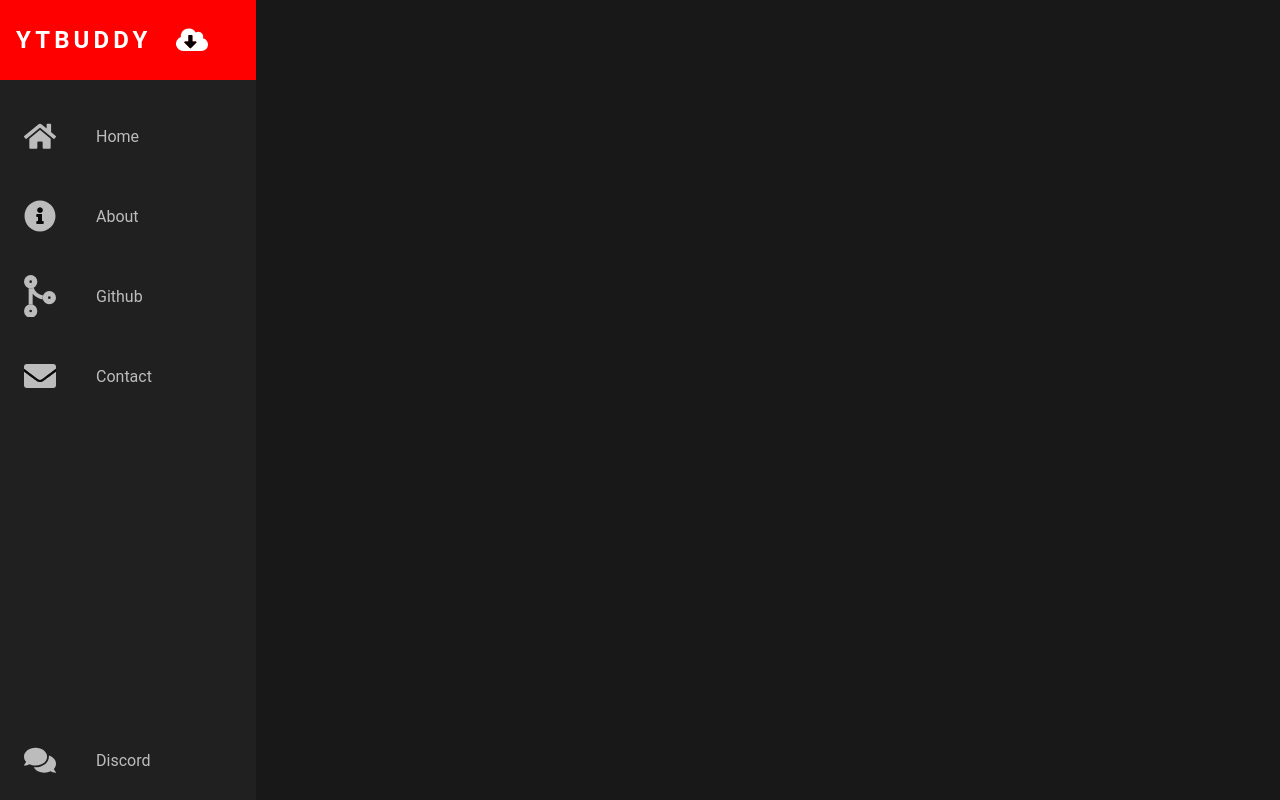
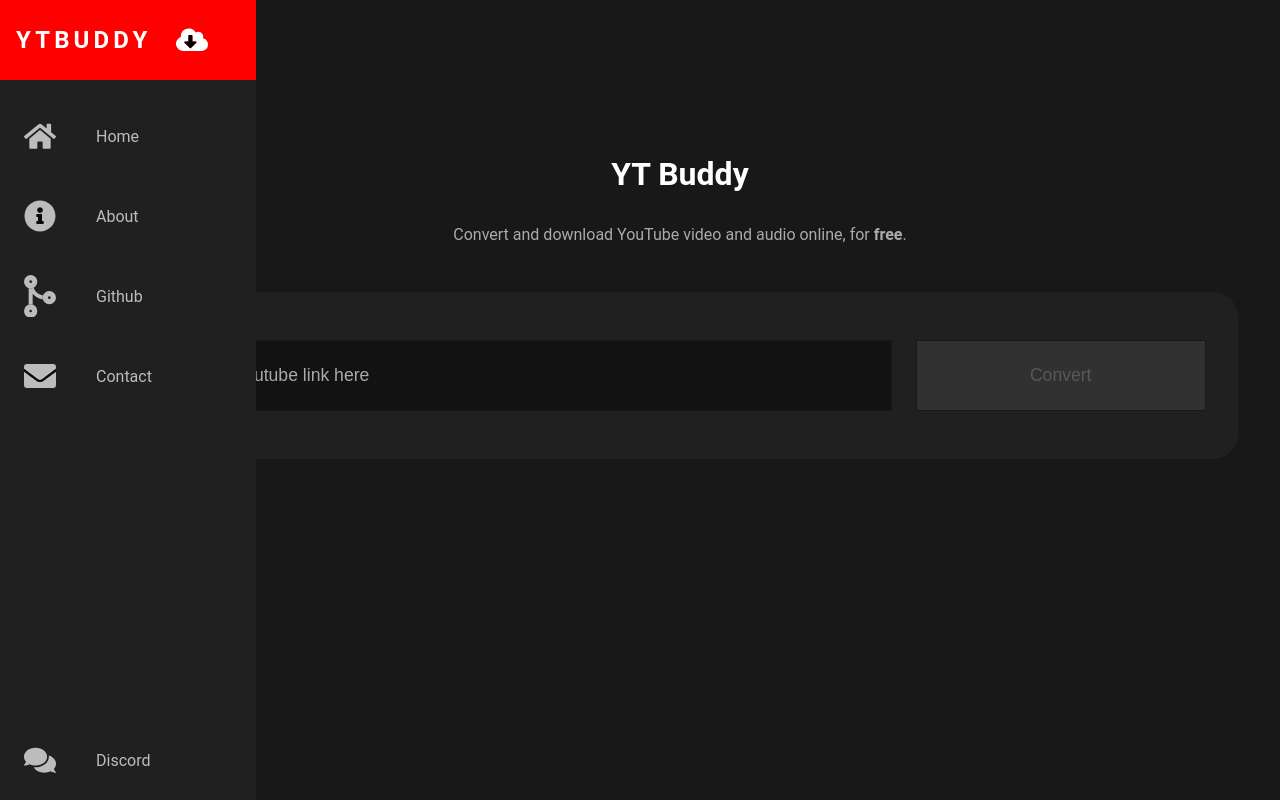
Before and after one commit to sdfiokpskiopdf/youtube-video-downloader, a Flask app: page / in a window 1280 px wide. Run offline with Flask 2, Linux system fonts and the light colour scheme.

Commit message:
search bar html and css done

```diff
--- a/static/base.css
+++ b/static/base.css
@@ -5,6 +5,9 @@
   --main-text-color: #ffffff;
   --secondary-text-color: #aaaaaa;
   --red: #ff0000;
+  --search-color: #121212;
+  --search-color-2: #313131;
+  --search-color-3: #585858;
   --transition-speed: 600ms;
   font-size: 16px;
   font-family: Roboto, Arial, sans-serif;
@@ -26,6 +29,7 @@ main {
   position: fixed;
   background-color: var(--secondary-bg-color);
   transition: width 600ms ease;
+  overflow: scroll;
 }
 
 .navbar-nav {
@@ -137,6 +112,8 @@ main {
   .navbar {
     width: 5rem;
     height: 100vh;
+    overflow-y: hidden;
+    overflow-x: hidden;
   }
 
   .navbar:hover {
--- a/static/index.css
+++ b/static/index.css
@@ -0,0 +1,59 @@
+.center-container {
+    display: flex;
+    flex-direction: column;
+    justify-content: center;
+    align-items: center;
+    text-align: center;
+    min-height: 70vh;
+}
+
+.title {
+    color: var(--main-text-color);
+    margin-bottom: 1rem;
+}
+
+.subtitle {
+    color: var(--secondary-text-color);
+}
+
+.center-container form {
+    margin-top: 2rem;
+    background-color: var(--secondary-bg-color);
+    padding: 1.5rem 2rem;
+    border-radius: 25px;
+    width: 90%;
+    display: flex;
+    flex-direction: row;
+    justify-content: center;
+    align-items: center;
+}
+
+.center-container form input[type=search] {
+    padding: 1.5rem 2rem;
+    box-sizing: border-box;
+    border: 1px solid var(--main-bg-color);
+    background-color: var(--search-color);
+    margin-top: 1.5rem;
+    margin-bottom: 1.5rem;
+    margin-right: 1.5rem;
+    flex: 3;
+    font-size: 1.1rem;
+    color: var(--main-text-color);
+}
+
+.center-container form input[type=search]::placeholder {
+    color: var(--secondary-text-color);
+}
+
+.center-container form button {
+    padding: 1.5rem 2rem;
+    flex: 1;
+    background-color: var(--search-color-2);
+    border: 1px solid var(--main-bg-color);
+    color: var(--search-color-3);
+    font-size: 1.1rem;
+}
+
+.center-container form button:hover {
+    color: var(--main-text-color)
+}
--- a/templates/index.html
+++ b/templates/index.html
@@ -4,4 +4,12 @@
 <link rel="stylesheet" type="text/css" href="{{ url_for('static', filename='index.css')}}">
 {% endblock %}
 {% block content %}
+<div class="center-container">
+    <h1 class="title">YT Buddy</h1>
+    <p class="subtitle">Convert and download YouTube video and audio online, for <b>free</b>.</p>
+    <form class="form" action="#" method="POST">
+        <input type="search" placeholder="paste youtube link here" required>
+        <button type="submit">Convert</button>
+    </form>
+</div>
 {% endblock %}
```
Also changed, not shown: other parts of static/base.css (+39 -34 lines).
